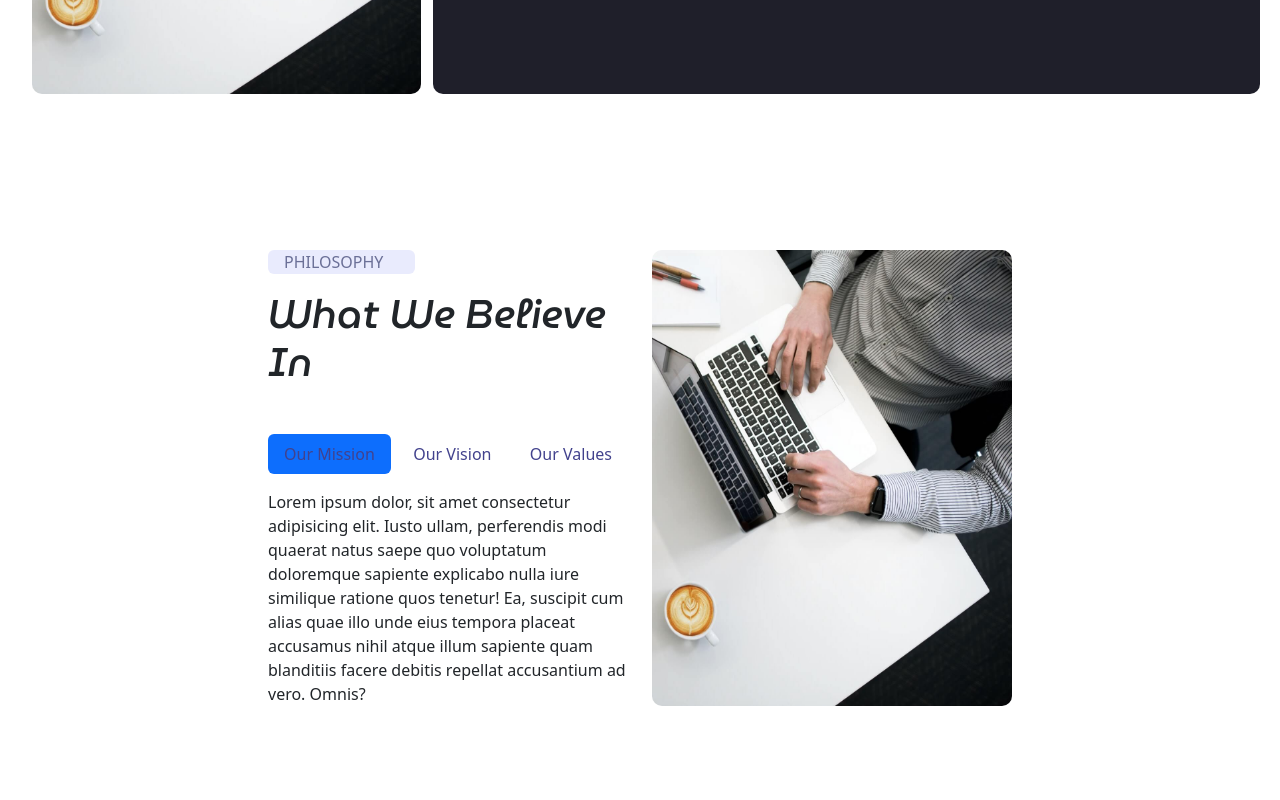
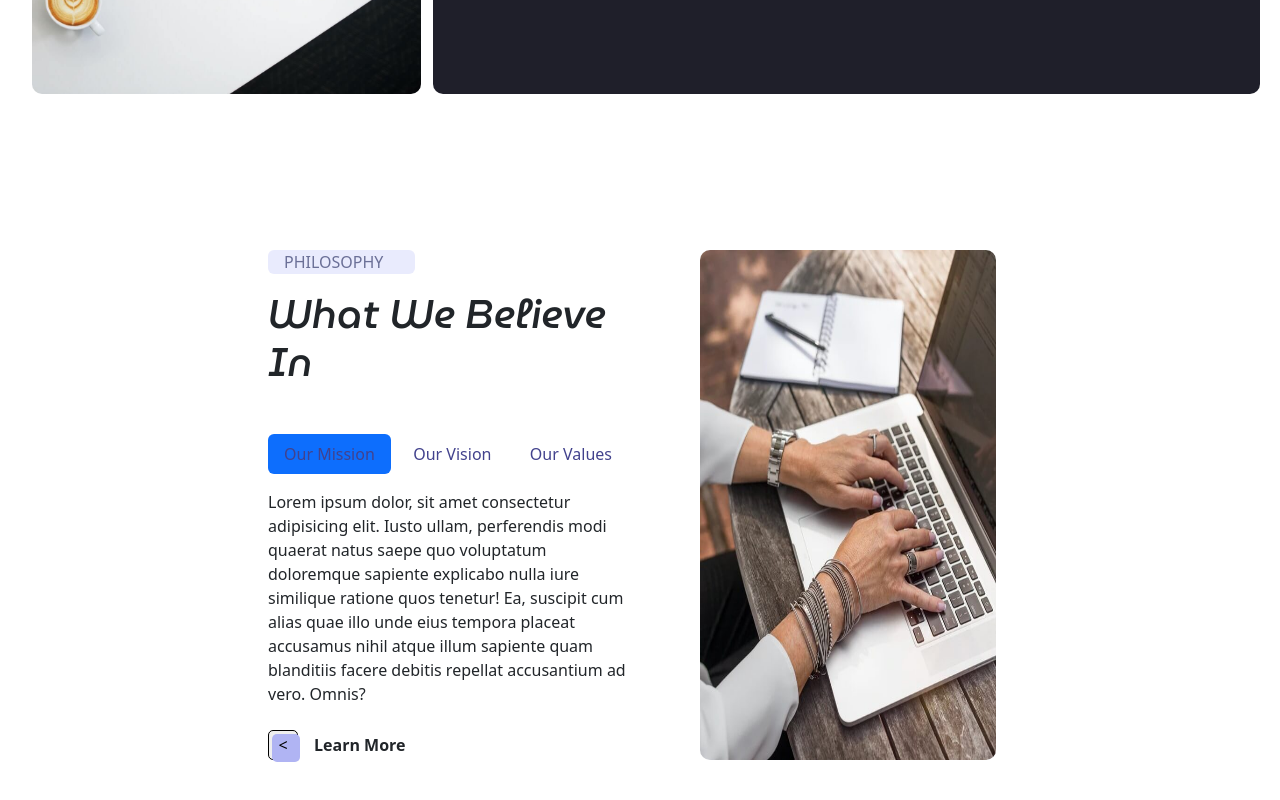
Before and after one commit to LeCheshire/Thelabs_Hajji_Adil, a website: page index.html in a window 1280 px wide. Shown: the part 2978-3778 px from the top of the page. Drawn offline with nearby package versions, Linux system fonts and the light colour scheme.

Commit message:
ajout modif section5

```diff
--- a/index.html
+++ b/index.html
@@ -268,9 +268,13 @@
                                     aria-labelledby="pills-contact-tab">Lorem ipsum dolor sit amet consectetur adipisicing elit. Rem deserunt labore quae blanditiis, cupiditate, ipsa sed vitae accusamus minus illo praesentium animi sapiente necessitatibus quis accusantium modi quas molestias velit natus nostrum doloribus distinctio sequi! Obcaecati omnis officia beatae consequatur expedita voluptate dolorem optio eligendi! Omnis numquam repellat iusto rem?</div>
                             </div>
                         </div>
+                        <div class="d-flex flex-row align-items-center justify-content-start">
+                            <button class="fill_section5_fuse mt-4">
+                                < </button> <span class="text-dark ms-3 mt-4"><b>Learn More</b></span>
+                        </div>
                     </div>
-                    <div class="col-6">
-                        <img class="borderimg_section4" src="./public/images/01.jpeg" alt="" width="100%">
+                    <div class="col-5 ms-5">
+                        <img class="borderimg_section4" src="./public/images/02.jpeg" alt="" width="100%">
                     </div>
                 </div>
             </div>
--- a/src/sass/modules/_section5.sass
+++ b/src/sass/modules/_section5.sass
@@ -9,3 +9,28 @@ h1
     height: auto
     color: #6B7097
     background-color: #E9EBFD
+.fill_section5_fuse
+    width: 30px
+    height: 30px
+    color: black
+    border-radius: 5px
+    border: 1px solid black
+    z-index: 1
+    position: relative
+    &:hover
+        color: white !important
+        border: none !important
+    &::after
+        content: " "
+        background-color: #B0B4F3
+        z-index: -1
+        border-radius: 5px
+        position: absolute
+        width: 100%
+        height: 100%
+        top: 3px
+        left: 3px
+        transition: 0.2s
+    &:hover::after
+        top: 0px
+        left: 0px
```
Also changed, not shown: public/css/style.css, 1 other file.
